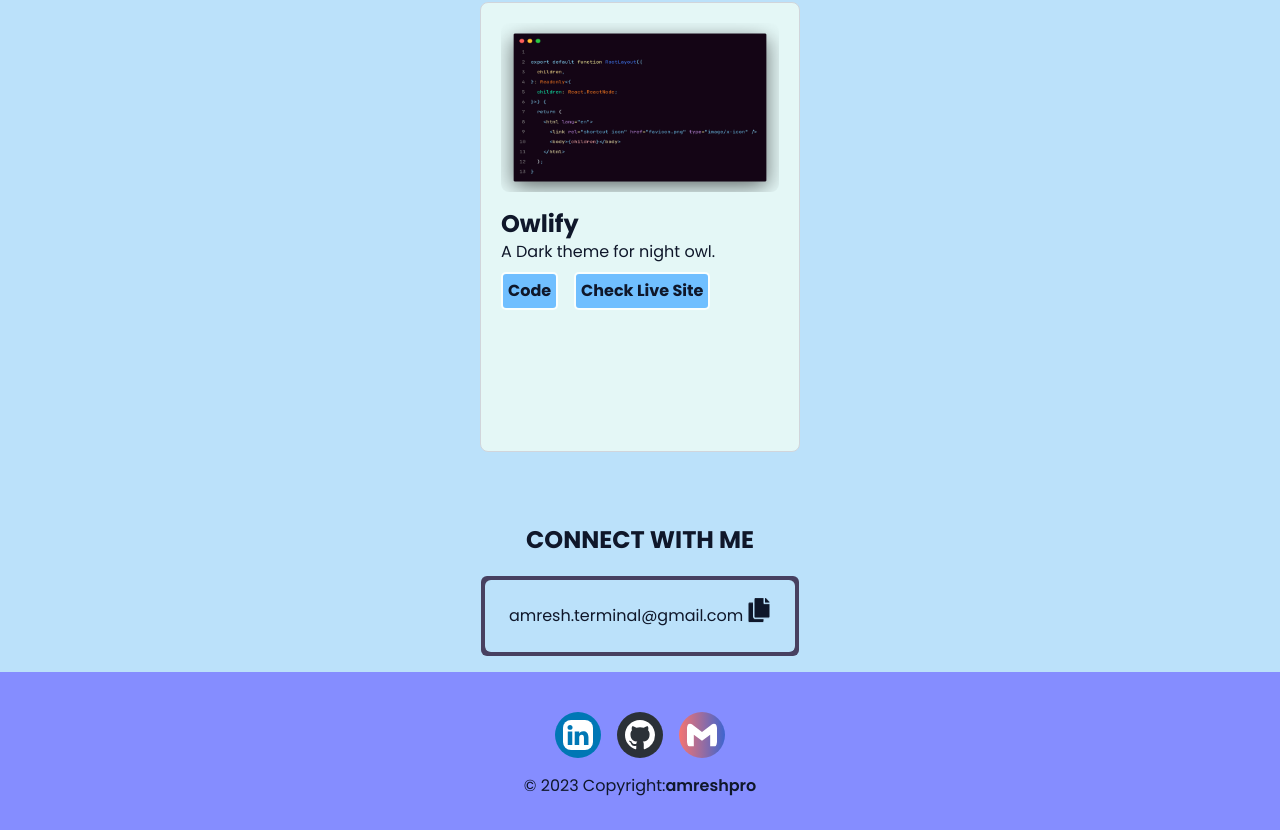
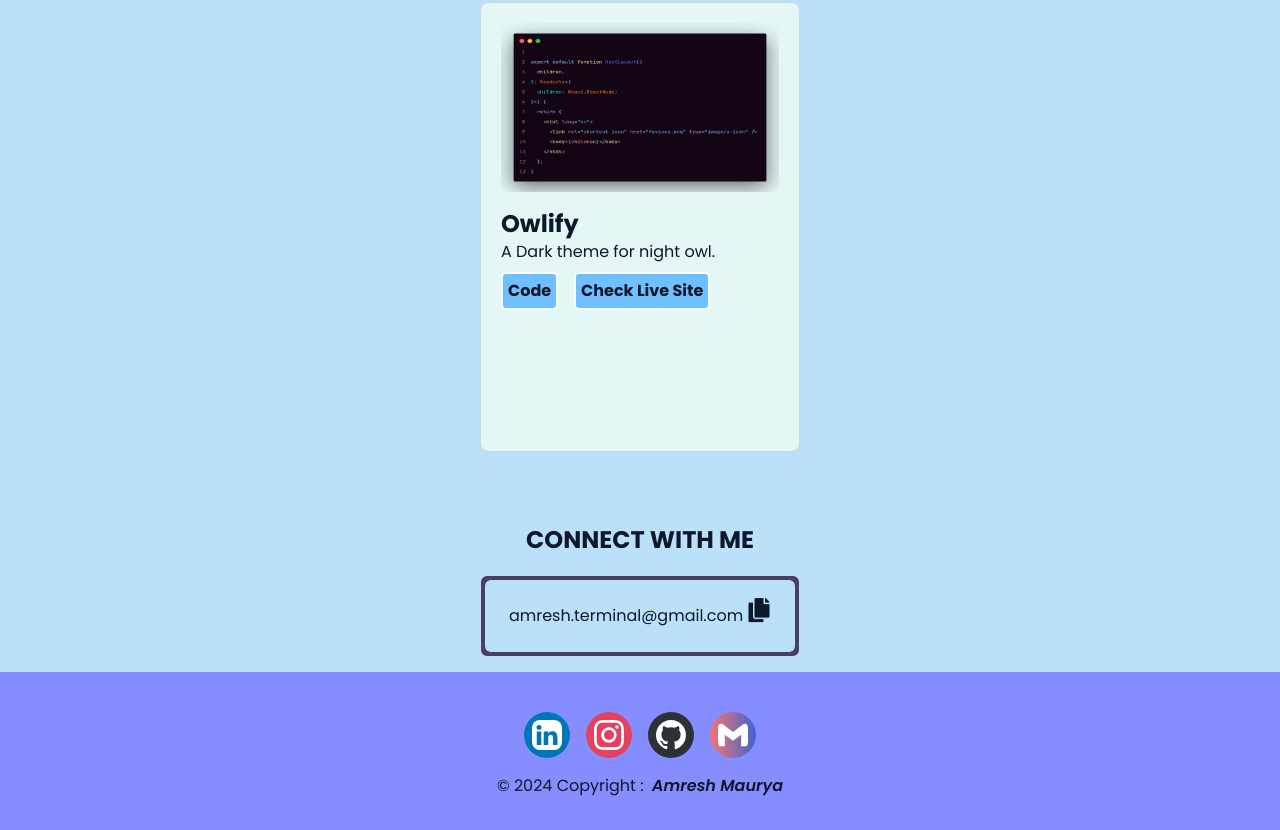
Before and after one commit to amreshpro/proportfolio, a Next.js app: page / in a window 1280 px wide. Shown: the part 2400-3230 px from the top of the page. Built offline with nearby package versions, Linux system fonts and the light colour scheme.

Commit message:
add instagram link

```diff
--- a/components/Footer.tsx
+++ b/components/Footer.tsx
@@ -12,7 +12,7 @@ import SOCIAL_MEDIA_LINKS from "@/data/SOCIAL_MEDIA_LINKS";
 
 
 const Footer = () => {
-  const { linkedin, github, mail, portfolio } = SOCIAL_MEDIA_LINKS;
+  const { linkedin, github, mail, portfolio,instagram } = SOCIAL_MEDIA_LINKS;
 
   const { isDarkModeEnabled } = useThemeStore((state) => state);
 
@@ -40,14 +40,14 @@ const Footer = () => {
             <BsLinkedin className="rounded-lg text-3xl sm:text-[24px]" />
           </Link>
 
-          {/* <Link
+          <Link
           href={instagram}
           target="_blank"
-          className="sm:h-fit sm:p-2 px-4 py-2 rounded-l-full rounded-r-full bg-[#e4405f] text-white text-lg flex gap-2 items-center"
+          className="sm:h-fit sm:p-2 px-2 py-2 rounded-l-full rounded-r-full bg-[#e4405f] text-white text-lg flex gap-2 items-center"
         >
-          <p className="sm:hidden text-lg font-bold">Instagram</p>
+          {/* <p className="sm:hidden text-lg font-bold">Instagram</p> */}
           <BsInstagram className="rounded-lg text-3xl sm:text-[24px]" />
-        </Link> */}
+        </Link>
           <Link
             href={github}
             target="_blank"
@@ -68,9 +68,9 @@ const Footer = () => {
         </div>
 
         <div className="w-full p-4 text-center sm:text-sm">
-          © 2023 Copyright:
-          <Link className="link-hover font-semibold" href={portfolio}>
-            amreshpro
+          © 2024 Copyright : &nbsp;
+          <Link className="link-hover italic font-semibold" href={portfolio}>
+             Amresh Maurya
           </Link>
         </div>
       </div>
--- a/components/Hero.tsx
+++ b/components/Hero.tsx
@@ -1,35 +1,35 @@
-"use client"
+"use client";
 import Link from "next/link";
 
 import { useThemeStore } from "@/store/themeStore";
 
 import SOCIAL_MEDIA_LINKS from "@/data/SOCIAL_MEDIA_LINKS";
 
-
-
 export default function Hero() {
-const isDarkModeEnabled =  useThemeStore((state)=>state.isDarkModeEnabled)
+  const isDarkModeEnabled = useThemeStore((state) => state.isDarkModeEnabled);
 
   return (
     <>
-    <div className={` ${isDarkModeEnabled ?  'bg-hero object-cover bg-center' : 'bg-hero-light object-cover bg-center'}   min-h-screen flex justify-between gap-6 sm:flex-wrap-reverse items-center p-4 w-screen sm:mt-4 mt-0 `}>
-
-<HeroContent/>
-<HeroImage/>
-
-    </div>
+      <div
+        className={` ${
+          isDarkModeEnabled
+            ? "bg-hero-dark object-cover bg-center"
+            : "bg-hero-light object-cover bg-center"
+        }   min-h-screen flex justify-between gap-6 sm:flex-wrap-reverse items-center p-4 w-screen sm:mt-4 mt-0 `}
+      >
+        <HeroContent />
+        <HeroImage />
+      </div>
     </>
   );
 }
 
+const PROFILE = "Web Developer";
+const BIO =
+  " I am a passionate and innovative web developer with a focus on creating engaging and interactive web experiences. I specialize in using cutting-edge technologies and frameworks to bring ideas to life.";
 
-
-
-const PROFILE = "Web Developer";
-const BIO = " I am a passionate and innovative web developer with a focus on creating engaging and interactive web experiences. I specialize in using cutting-edge technologies and frameworks to bring ideas to life.";
-
-const HeroContent=() =>{
-  const isDarkModeEnabled = useThemeStore((state)=>state.isDarkModeEnabled)
+const HeroContent = () => {
+  const isDarkModeEnabled = useThemeStore((state) => state.isDarkModeEnabled);
   return (
     <div className="about flex flex-col gap-4 text-3xl ">
       <span className=" text-5xl md:text-3xl sm:text-2xl">
@@ -46,18 +46,30 @@ const HeroContent=() =>{
       </span>
 
       <p className="intro text-xl sm:text-lg">{BIO}</p>
-      <Link href={`${SOCIAL_MEDIA_LINKS?.resume}`} target="_blank" className=" transition-all hover:scale-105 rounded-md px-0.5 py-0.5 w-fit text-xl sm:text-xl font-light" ><p className={`${isDarkModeEnabled? "shadow-md  bg-slate-700 border-r-4 border-b-4 border-slate-800 ":" shadow-md text-blue-500 bg-gray-100 border-r-4 border-b-4 border-gray-200 "} rounded-md px-1 py-1 `}>Resume</p></Link>
+      <Link
+        href={`${SOCIAL_MEDIA_LINKS?.resume}`}
+        target="_blank"
+        className=" transition-all hover:scale-105 rounded-md px-0.5 py-0.5 w-fit text-xl sm:text-xl font-light"
+      >
+        <p
+          className={`${
+            isDarkModeEnabled
+              ? "shadow-md  bg-slate-700 border-r-4 border-b-4 border-slate-800 "
+              : " shadow-md text-blue-500 bg-gray-100 border-r-4 border-b-4 border-gray-200 "
+          } rounded-md px-1 py-1 `}
+        >
+          Resume
+        </p>
+      </Link>
     </div>
   );
-}
+};
 
-
-
-const HeroImage=()=> {
+const HeroImage = () => {
   return (
     <div className=" w-full flex justify-center p-1 ">
-    {/* image div */}
-    <div className="blob cursor-grabbing transition-all hover:scale-125 ease-in-out px-4 py-4 sm:px-2 border-2 border-ternary box"></div>
-  </div>
-  )
-}
+      {/* image div */}
+      <div className="blob cursor-grabbing transition-all hover:scale-125 ease-in-out px-4 py-4 sm:px-2 border-2 border-ternary box"></div>
+    </div>
+  );
+};
--- a/data/SOCIAL_MEDIA_LINKS.ts
+++ b/data/SOCIAL_MEDIA_LINKS.ts
@@ -1,12 +1,11 @@
-
-
 const SOCIAL_MEDIA_LINKS = {
+  instagram: "https://instagram.com/amreshcodes",
   twitter: "https://twitter.com/amreshpro",
   github: "https://github.com/amreshpro",
   linkedin: "https://linkedin.com/in/amreshpro",
   portfolio: "https://amreshpro.vercel.app",
   mail: "amresh.terminal@gmail.com",
   resume: "/Frontend_Resume.pdf",
-  }
+};
 
-  export default SOCIAL_MEDIA_LINKS
+export default SOCIAL_MEDIA_LINKS;
--- a/tailwind.config.ts
+++ b/tailwind.config.ts
@@ -82,7 +82,7 @@ const config: Config = {
         DEFAULT: "0.0625rem",
       },
       backgroundImage: {
-        "hero":"url('/hero/hero-background.jpg')",
+        "hero-dark":"url('/hero/hero-background.jpg')",
         "hero-light":"url('/hero/hero-light.jpg')",
 
         "radial-gradient": "radial-gradient(var(--tw-gradient-stops))",
```
Lines whose indentation alone changed are shown as unchanged.
